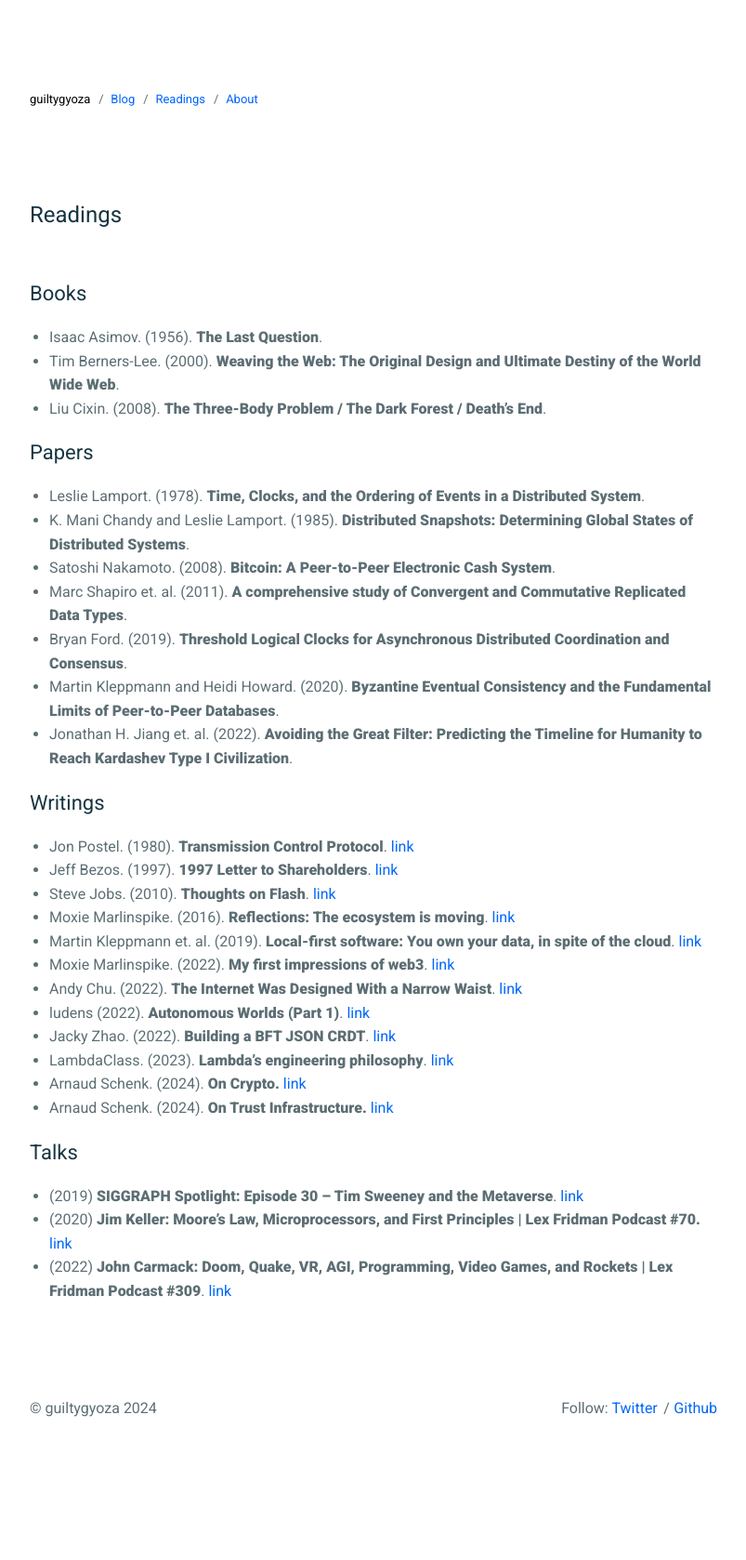
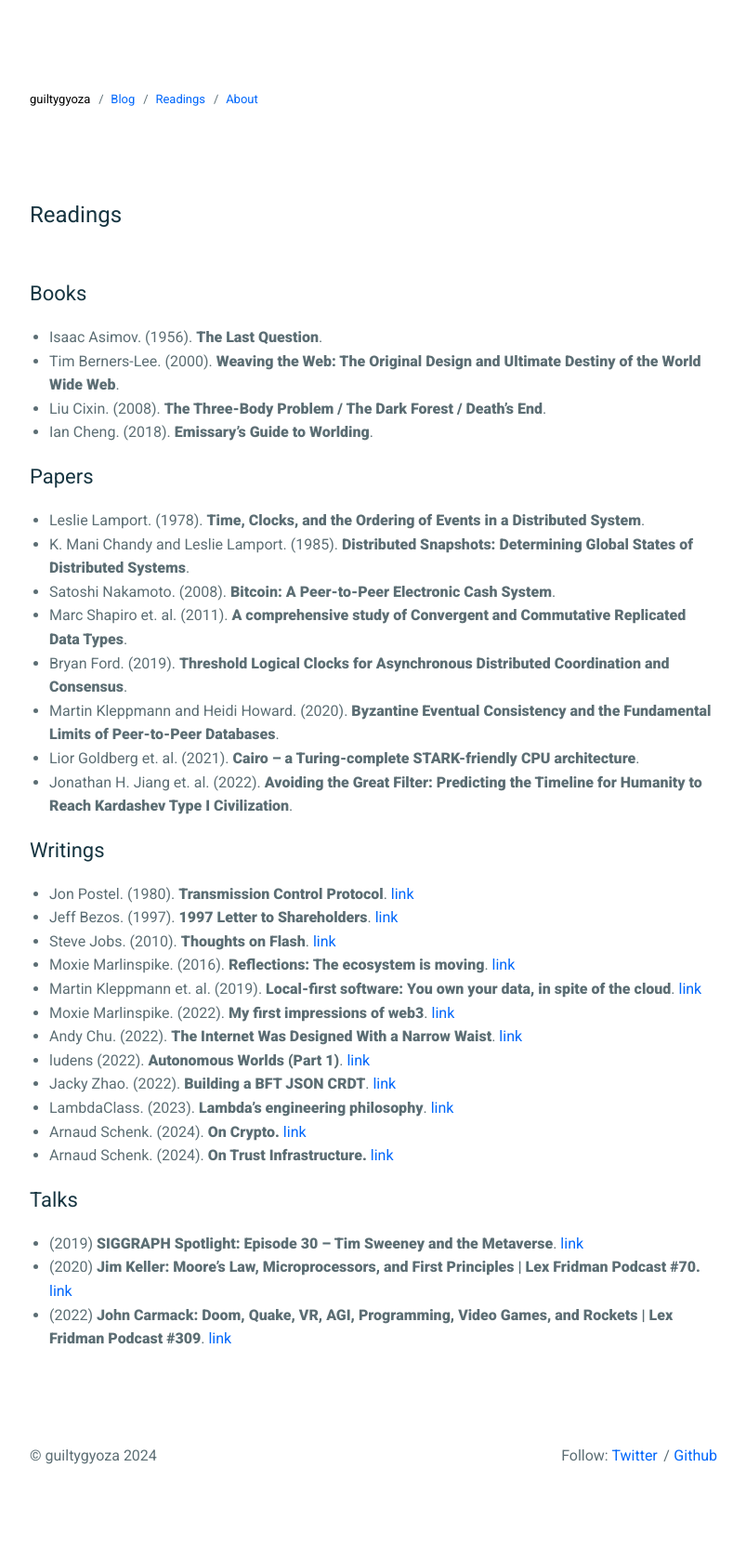
Before and after one commit to guiltygyoza/blog, a Jekyll site: the page built from _pages/readings.markdown, in a window 1280 px wide. Shown: the whole page at 93% size, without its empty margins (238-1041 px from the left). Built offline with Jekyll 4.4.1, drawn with Linux system fonts in a browser that asks for light colours; before the commit the page ends 1627 px from its top, so only the background shows below that.

Commit message:
update readings

```diff
--- a/_pages/readings.markdown
+++ b/_pages/readings.markdown
@@ -8,6 +8,7 @@ permalink: /readings/
 - Isaac Asimov. (1956). <b>The Last Question</b>.
 - Tim Berners-Lee. (2000). <b>Weaving the Web: The Original Design and Ultimate Destiny of the World Wide Web</b>.
 - Liu Cixin. (2008). <b>The Three-Body Problem / The Dark Forest / Death's End</b>.
+- Ian Cheng. (2018). <b>Emissary's Guide to Worlding</b>.
 
 ## Papers
 - Leslie Lamport. (1978). <b>Time, Clocks, and the Ordering of Events in a Distributed System</b>.
@@ -17,6 +18,7 @@ permalink: /readings/
 Replicated Data Types</b>.
 - Bryan Ford. (2019). <b>Threshold Logical Clocks for Asynchronous Distributed Coordination and Consensus</b>.
 - Martin Kleppmann and Heidi Howard. (2020). <b>Byzantine Eventual Consistency and the Fundamental Limits of Peer-to-Peer Databases</b>.
+- Lior Goldberg et. al. (2021). <b>Cairo – a Turing-complete STARK-friendly CPU architecture</b>.
 - Jonathan H. Jiang et. al. (2022). <b>Avoiding the Great Filter: Predicting the Timeline for Humanity to Reach Kardashev Type I Civilization</b>.
 
 ## Writings
```
